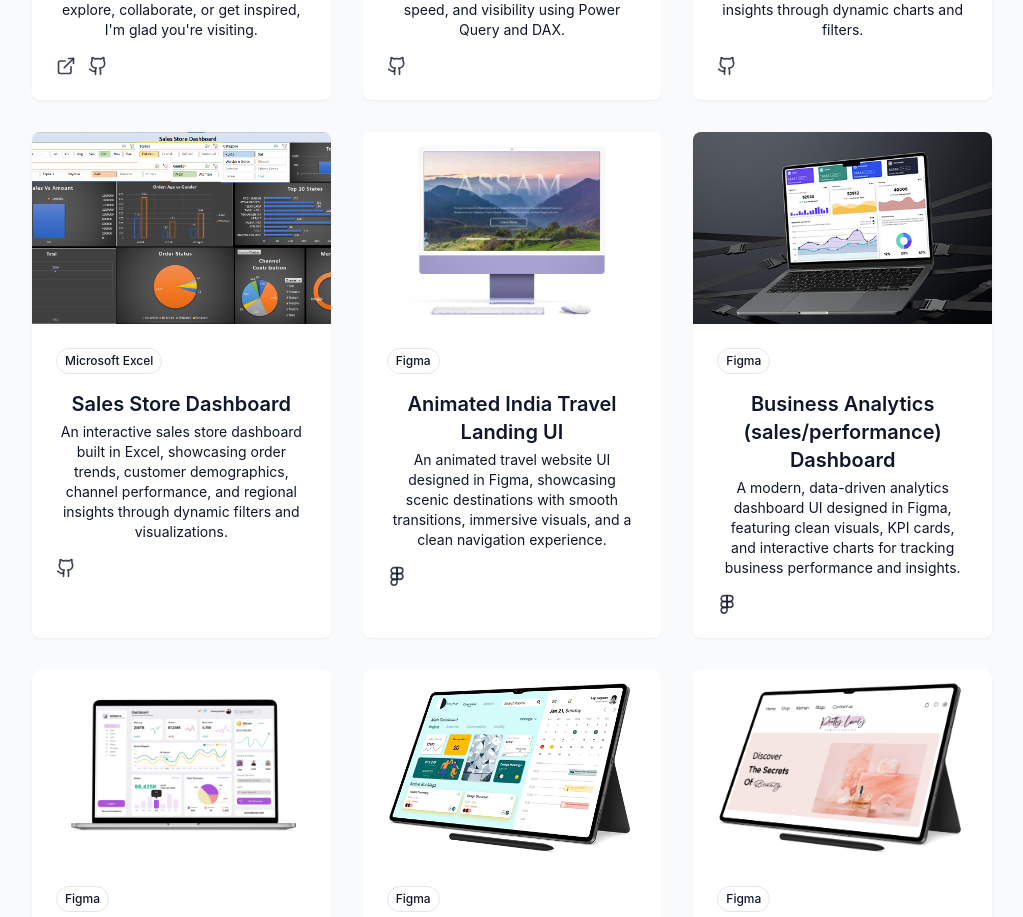
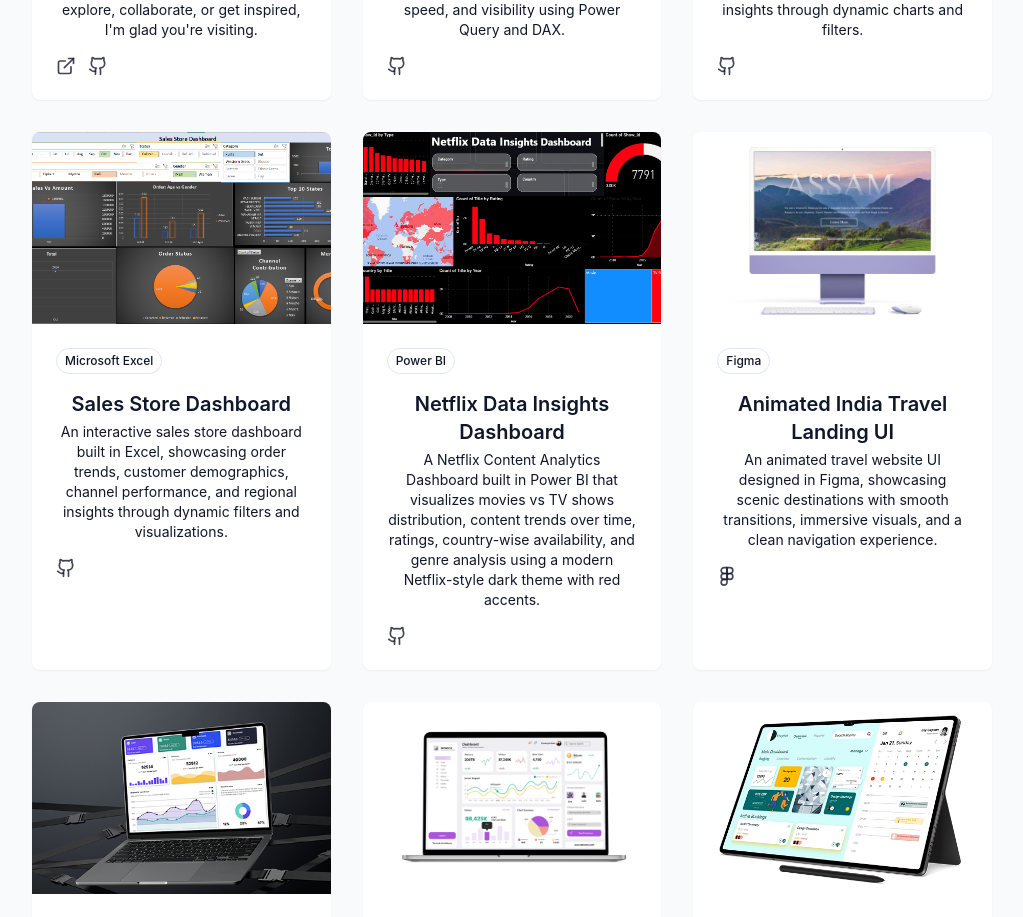
Before and after one commit to zuveriyakhan05/Zuveriya_Portfolio, a React (Vite) app: page / in a window 1280 px wide. Shown: the part 4560-5477 px from the top of the page, without its empty margins (128-1151 px from the left). Built offline with nearby package versions, Linux system fonts and the light colour scheme.

Commit message:
Data Analytics project added

```diff
--- a/src/components/ProjectsSection.jsx
+++ b/src/components/ProjectsSection.jsx
@@ -40,8 +40,17 @@
      githubUrl: "https://github.com/zuveriyakhan05/Sales_Store_Dashboard.git",
     },
 
+     {
+     id: 5,
+     title: "Netflix Data Insights Dashboard",
+     description: "A Netflix Content Analytics Dashboard built in Power BI that visualizes movies vs TV shows distribution, content trends over time, ratings, country-wise availability, and genre analysis using a modern Netflix-style dark theme with red accents.",
+     image: "/projects/Netflix.png",
+     tags: ["Power BI"],
+     githubUrl: "https://github.com/zuveriyakhan05/Netflix-Dashboard.git",
+    },
+
     {
-     id: 5,
+     id: 6,
      title: "Animated India Travel Landing UI",
      description: "An animated travel website UI designed in Figma, showcasing scenic destinations with smooth transitions, immersive visuals, and a clean navigation experience.",
      image: "/projects/Travel.png",
@@ -50,7 +59,7 @@
     },
 
     {
-     id: 6,
+     id: 7,
      title: "Business Analytics (sales/performance) Dashboard",
      description: "A modern, data-driven analytics dashboard UI designed in Figma, featuring clean visuals, KPI cards, and interactive charts for tracking business performance and insights.",
      image: "/projects/Sales.png",
@@ -59,7 +68,7 @@
     },
 
     {
-     id: 7,
+     id: 8,
      title: "Modern Admin Analytics Dashboard",
      description: "A clean and interactive admin dashboard UI designed in Figma, visualizing key metrics like users, server activity, and financial insights with intuitive charts and controls.",
      image: "/projects/Dataviz ui.png",
@@ -68,7 +77,7 @@
     },
 
     {
-     id: 8,
+     id: 9,
      title: "StayHub Interface",
      description: "A streamlined property management suite designed to balance real-time booking analytics with effortless staff scheduling.",
      image: "/projects/StayHub.png",
@@ -77,7 +86,7 @@
     },
 
     {
-     id: 9,
+     id: 10,
      title: "Pretty lady Landing Page",
      description: "A modern cosmetics landing page UI designed in Figma, featuring elegant visuals, soft color tones, and a clean layout to highlight beauty products and offers.",
      image: "/projects/pretty.png",
@@ -86,7 +95,7 @@
     },
 
     {
-     id: 10,
+     id: 11,
      title: "E-Commerce Mobile UI",
      description: "A stylish E-commerce mobile UI designed in Figma, showcasing fashion products with a clean layout, bold visuals, and an intuitive shopping experience.",
      image: "/projects/E-commerce.png",
```
Also changed, not shown: public/projects/Netflix.png (added).
